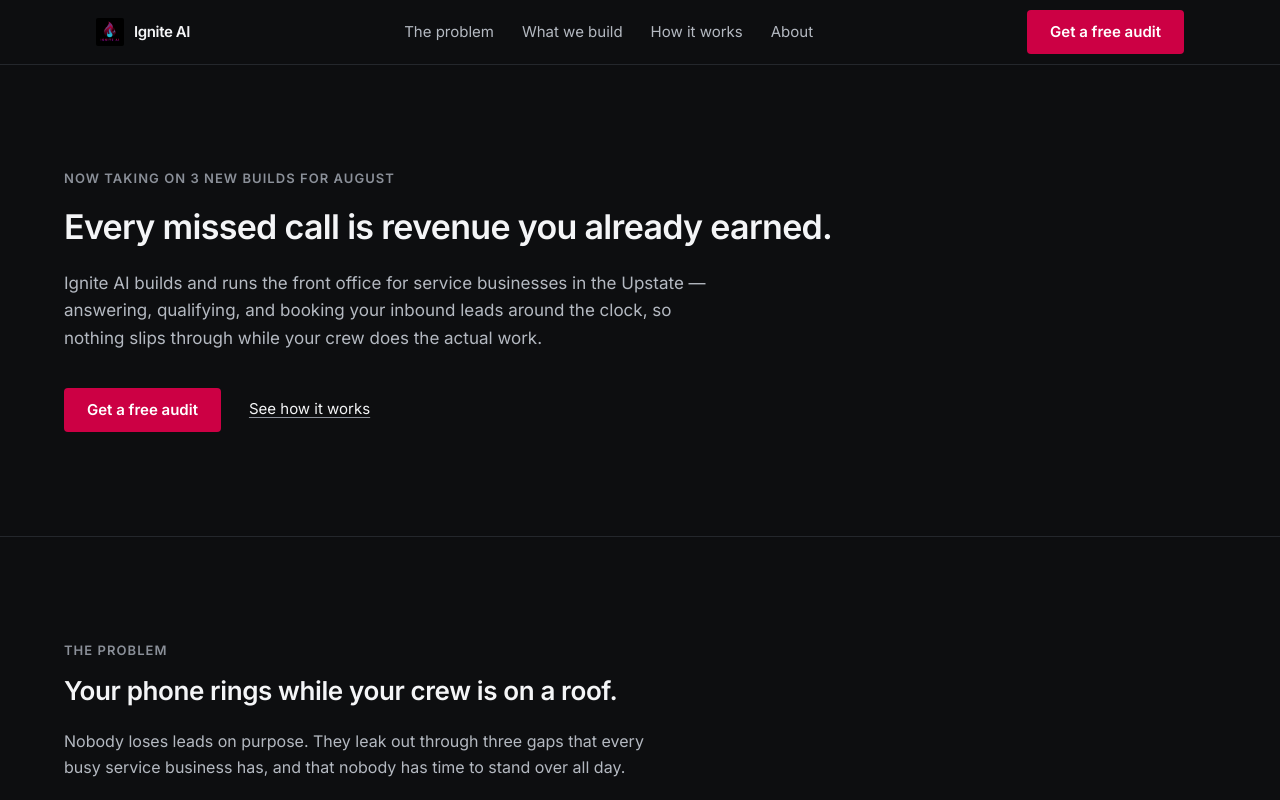
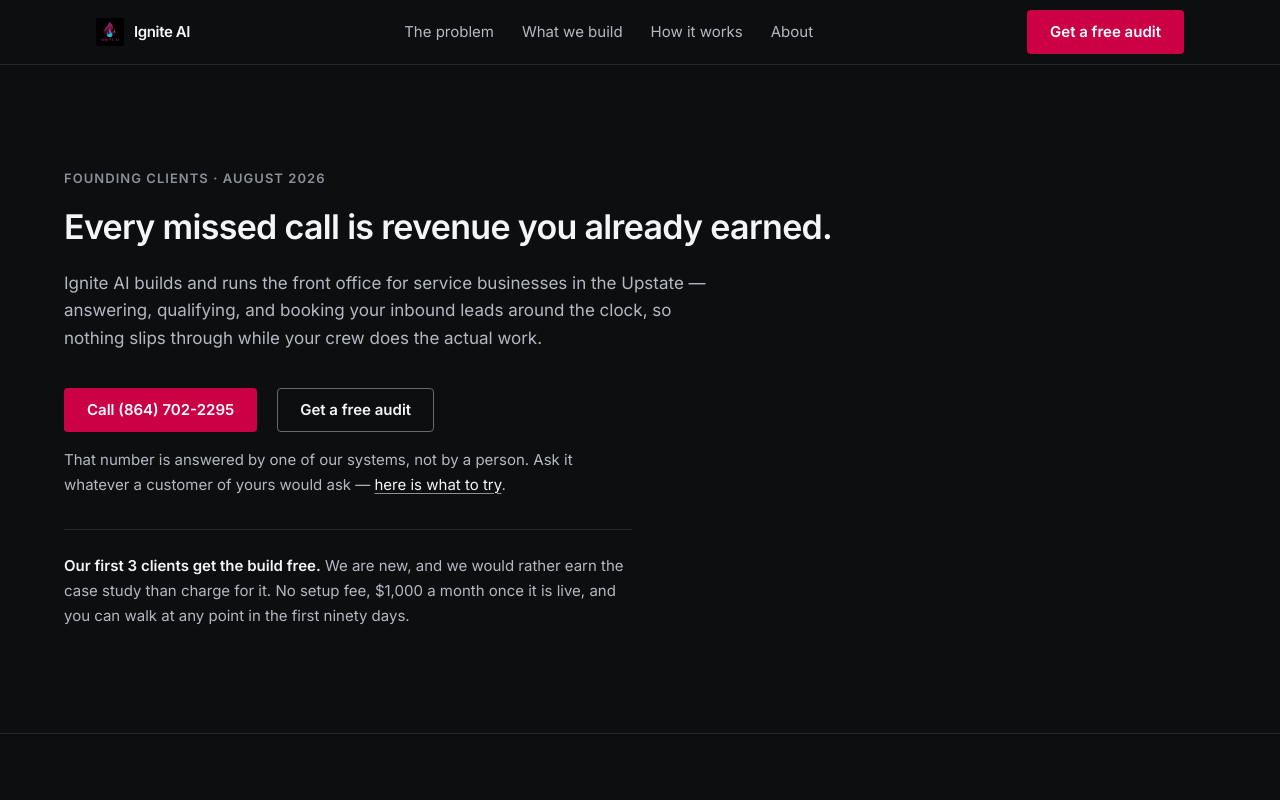
Before and after one commit to caibenjamin500-maker/ignite-ai-website, a Next.js app: page / in a window 1280 px wide. Shown: the top 800 px of the page. Built offline with nearby package versions, Linux system fonts and the light colour scheme.

Commit message:
Demo-first hero, founding offer, schema

```diff
--- a/src/app/globals.css
+++ b/src/app/globals.css
@@ -25,6 +25,7 @@
 
   --accent: #cc0044; /* button fill only — white text on it is 5.75:1 */
   --accent-hover: #b3003a;
+  --accent-text: #ff3d6e; /* the same brand red, lightened to 5.65:1 as text */
 
   --focus: #ffb4c6;
   --error: #ff8a9e;
@@ -274,6 +275,28 @@ body {
     padding: 1.5rem;
   }
 
+  /* ── Demo number ─────────────────────────── */
+  /* The single control on /demo. Sized so it is unmistakably the thing to
+     press, and kept as a real link so it dials on a phone and is selectable
+     on a desktop. */
+  .demo-number {
+    display: inline-block;
+    font-size: clamp(2rem, 8.5vw, 3.5rem);
+    font-weight: 600;
+    line-height: 1.1;
+    letter-spacing: -0.02em;
+    font-variant-numeric: tabular-nums;
+    color: var(--fg);
+    text-decoration: underline;
+    text-decoration-color: var(--accent);
+    text-decoration-thickness: 3px;
+    text-underline-offset: 8px;
+    transition: color 0.15s ease;
+  }
+  .demo-number:hover {
+    color: var(--accent-text);
+  }
+
   /* ── Legal pages ─────────────────────────── */
   .legal > * + * {
     margin-top: 1rem;
--- a/src/app/page.tsx
+++ b/src/app/page.tsx
@@ -1,11 +1,64 @@
 import AuditForm from "@/components/AuditForm";
-import { MONTHLY_BUILD_SLOTS, currentMonth, site } from "@/lib/site";
+import { FOUNDING_SLOTS, MONTHLY_BUILD_SLOTS, currentMonth, site } from "@/lib/site";
 
 /**
  * Regenerate hourly. This is what makes the availability line in the hero roll
  * over to the new month on its own, without anyone editing a file.
  */
 export const revalidate = 3600;
+
+/**
+ * Structured data describing the business to search engines.
+ *
+ * Every field restates something that is true and visible on the page or on
+ * the Google Business Profile — no ratings, no review counts, no staff
+ * numbers. Markup that claims more than the page shows is what gets sites
+ * penalised, and an invented star rating is exactly the kind of thing Google
+ * acts on. The service-area list matches the Business Profile exactly.
+ */
+const SERVICE_AREA = [
+  "Greenville",
+  "Greer",
+  "Simpsonville",
+  "Mauldin",
+  "Taylors",
+  "Travelers Rest",
+  "Fountain Inn",
+  "Easley",
+  "Spartanburg",
+];
+
+const structuredData = {
+  "@context": "https://schema.org",
+  "@type": "ProfessionalService",
+  name: site.name,
+  description:
+    "Managed AI reception, lead qualification, and booking systems for service businesses.",
+  url: site.url,
+  email: site.email,
+  telephone: site.phone,
+  logo: `${site.url}/icon.png`,
+  image: `${site.url}/icon.png`,
+  founder: { "@type": "Person", name: site.owner },
+  address: {
+    "@type": "PostalAddress",
+    addressLocality: "Greenville",
+    addressRegion: "SC",
+    addressCountry: "US",
+  },
+  areaServed: SERVICE_AREA.map((name) => ({
+    "@type": "City",
+    name,
+    addressRegion: "SC",
+  })),
+  knowsAbout: [
+    "AI receptionist",
+    "missed call text back",
+    "lead qualification",
+    "appointment booking automation",
+    "after-hours call answering",
+  ],
+};
 
 const SYSTEMS = [
   {
@@ -78,11 +131,18 @@ export default function Home() {
 
   return (
     <>
+      <script
+        type="application/ld+json"
+        // Built above from our own constants, never from user input, so there
+        // is nothing here that could carry injected markup.
+        dangerouslySetInnerHTML={{ __html: JSON.stringify(structuredData) }}
+      />
+
       {/* ── Hero ──────────────────────────────── */}
       <section className="border-b border-[var(--line)] px-5 py-[var(--section-y)] md:px-8">
         <div className="mx-auto max-w-6xl">
           <p className="eyebrow">
-            Now taking on {MONTHLY_BUILD_SLOTS} new builds for {month}
+            Founding clients · {month} {new Date().getFullYear()}
           </p>
 
           <h1 className="h1 mt-5 max-w-4xl">
@@ -96,14 +156,34 @@ export default function Home() {
             actual work.
           </p>
 
-          <div className="mt-9 flex flex-wrap items-center gap-x-7 gap-y-4">
-            <a href="#audit" className="btn btn-primary">
+          <div className="mt-9 flex flex-wrap items-center gap-x-5 gap-y-4">
+            <a href={site.phoneHref} className="btn btn-primary">
+              Call {site.phone}
+            </a>
+            <a href="#audit" className="btn btn-secondary">
               Get a free audit
             </a>
-            <a href="#process" className="link link-block text-[15px]">
-              See how it works
+          </div>
+
+          <p className="prose-measure mt-4 text-[15px] text-[var(--fg-2)]">
+            That number is answered by one of our systems, not by a person.
+            Ask it whatever a customer of yours would ask —{" "}
+            <a href="/demo" className="link">
+              here is what to try
             </a>
-          </div>
+            .
+          </p>
+
+          {FOUNDING_SLOTS > 0 && (
+            <p className="prose-measure mt-8 border-t border-[var(--line)] pt-6 text-[15px] text-[var(--fg-2)]">
+              <span className="font-semibold text-[var(--fg)]">
+                Our first {FOUNDING_SLOTS} clients get the build free.
+              </span>{" "}
+              We are new, and we would rather earn the case study than charge
+              for it. No setup fee, {"\u0024"}1,000 a month once it is live, and you
+              can walk at any point in the first ninety days.
+            </p>
+          )}
         </div>
       </section>
 
--- a/src/app/sitemap.ts
+++ b/src/app/sitemap.ts
@@ -5,6 +5,12 @@ export default function sitemap(): MetadataRoute.Sitemap {
   const lastModified = new Date();
   return [
     { url: site.url, lastModified, changeFrequency: "monthly", priority: 1 },
+    {
+      url: `${site.url}/demo`,
+      lastModified,
+      changeFrequency: "monthly",
+      priority: 0.9,
+    },
     {
       url: `${site.url}/privacy`,
       lastModified,
```
